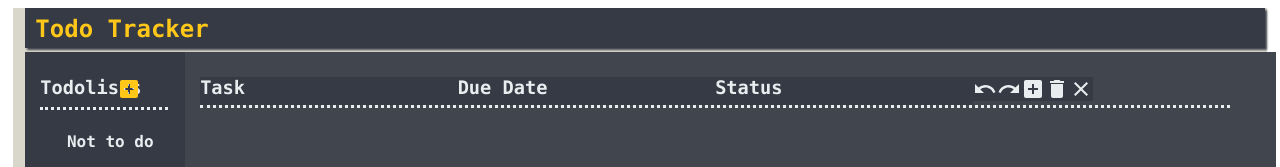
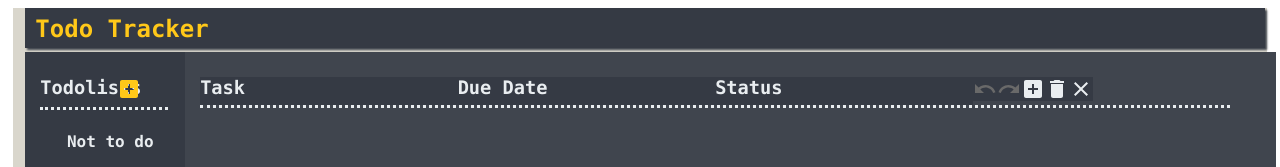
Before and after one commit to tommylin121314/cse316-hw2, a React (Create React App) app: page / in a window 1280 px wide. Shown: the top 167 px of the page. Built offline with nearby package versions, Linux system fonts and the light colour scheme; the HTML template or start-up script is replaced by a standard one.

Commit message:
Fool proof redo and undo

```diff
--- a/src/App.js
+++ b/src/App.js
@@ -406,6 +406,8 @@ class App extends Component {
           redoTransactionCallback={this.redoTransaction}
           openModal={this.openModal}
           closeListCallback={this.closeList}
+          canUndo={this.tps.hasTransactionToUndo()}
+          canRedo={this.tps.hasTransactionToRedo()}
         />
       </div>
     );
--- a/src/components/Workspace.js
+++ b/src/components/Workspace.js
@@ -36,10 +36,12 @@ class Workspace extends Component {
                     <div id="date-col-header" className="item-col todo-button">Due Date</div>
                     <div id="status-col-header" className="item-col todo-button">Status</div>
                     <div className="item-col" display="flex" flexDirection="row" flexWrap="nowrap">
-                        <Undo id="undo-button" className="list-item-control material-icons todo-button"
+                        <Undo id="undo-button"
+                            className={!(this.props.canUndo) ? "list-item-control material-icons todo-button disabled-button" : "list-item-control material-icons todo-button"}
                             onClick={this.handleUndoTransaction}
                         />
-                        <Redo id="redo-button" className="list-item-control material-icons todo-button"
+                        <Redo id="redo-button"
+                            className={!(this.props.canRedo) ? "list-item-control material-icons todo-button disabled-button" : "list-item-control material-icons todo-button"}
                             onClick={this.handleRedoTransaction}
                         />
                         <AddBox id="add-item-button" className="list-item-control material-icons todo-button"
```
